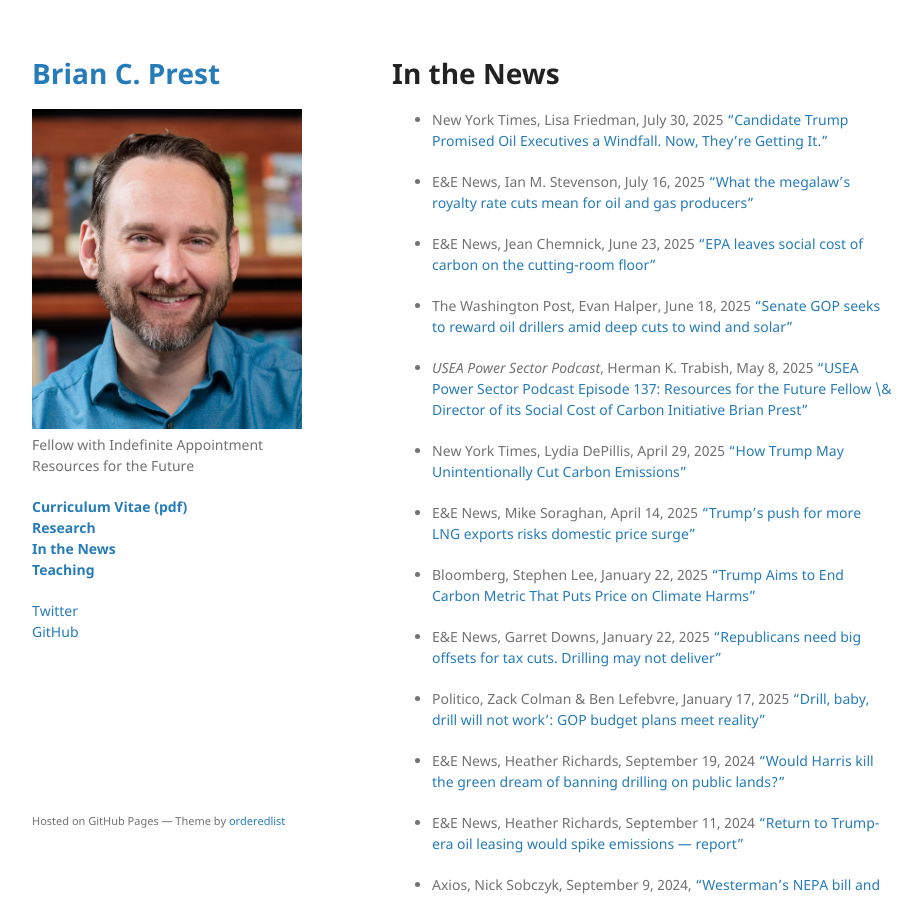
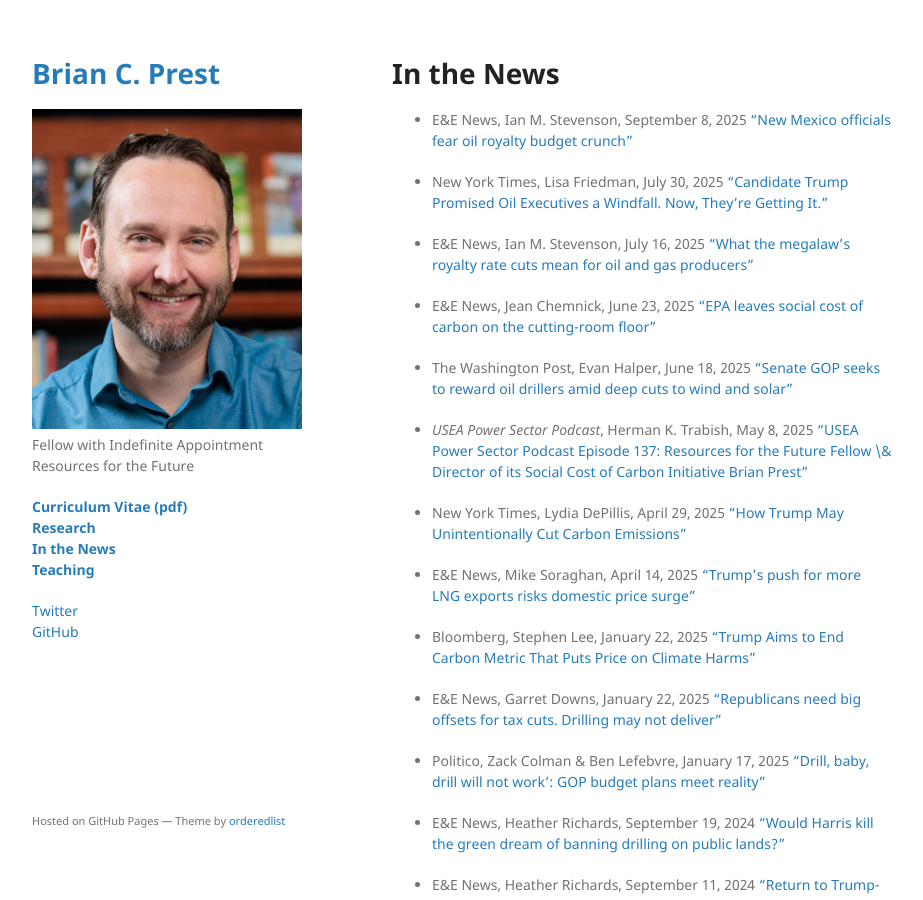
Before and after one commit to bprest/bprest.github.io, a Jekyll site: the page built from in-the-news.md, in a window 1280 px wide and 900 px high. Shown: the whole window, without its empty margins (178-1101 px from the left). Built offline with Jekyll 4.4.1, drawn with Linux system fonts in a browser that asks for light colours; our own code applies the rules of GitHub Pages for plain Markdown files.

Commit message:
add story

```diff
--- a/in-the-news.md
+++ b/in-the-news.md
@@ -3,6 +3,8 @@ layout: default
 ---
 
 # In the News
+
+* E&E News, Ian M. Stevenson, September 8, 2025 ["New Mexico officials fear oil royalty budget crunch"](https://subscriber.politicopro.com/article/eenews/2025/09/08/new-mexico-officials-fear-knock-on-effects-of-oil-royalty-cuts-00541655)
 
  * New York Times, Lisa Friedman, July 30, 2025 ["Candidate Trump Promised Oil Executives a Windfall. Now, They’re Getting It."](https://www.nytimes.com/2025/07/30/climate/trump-campaign-funding-oil-industry-tax-breaks.html?smid=nytcore-ios-share&referringSource=articleShare)
 
```
